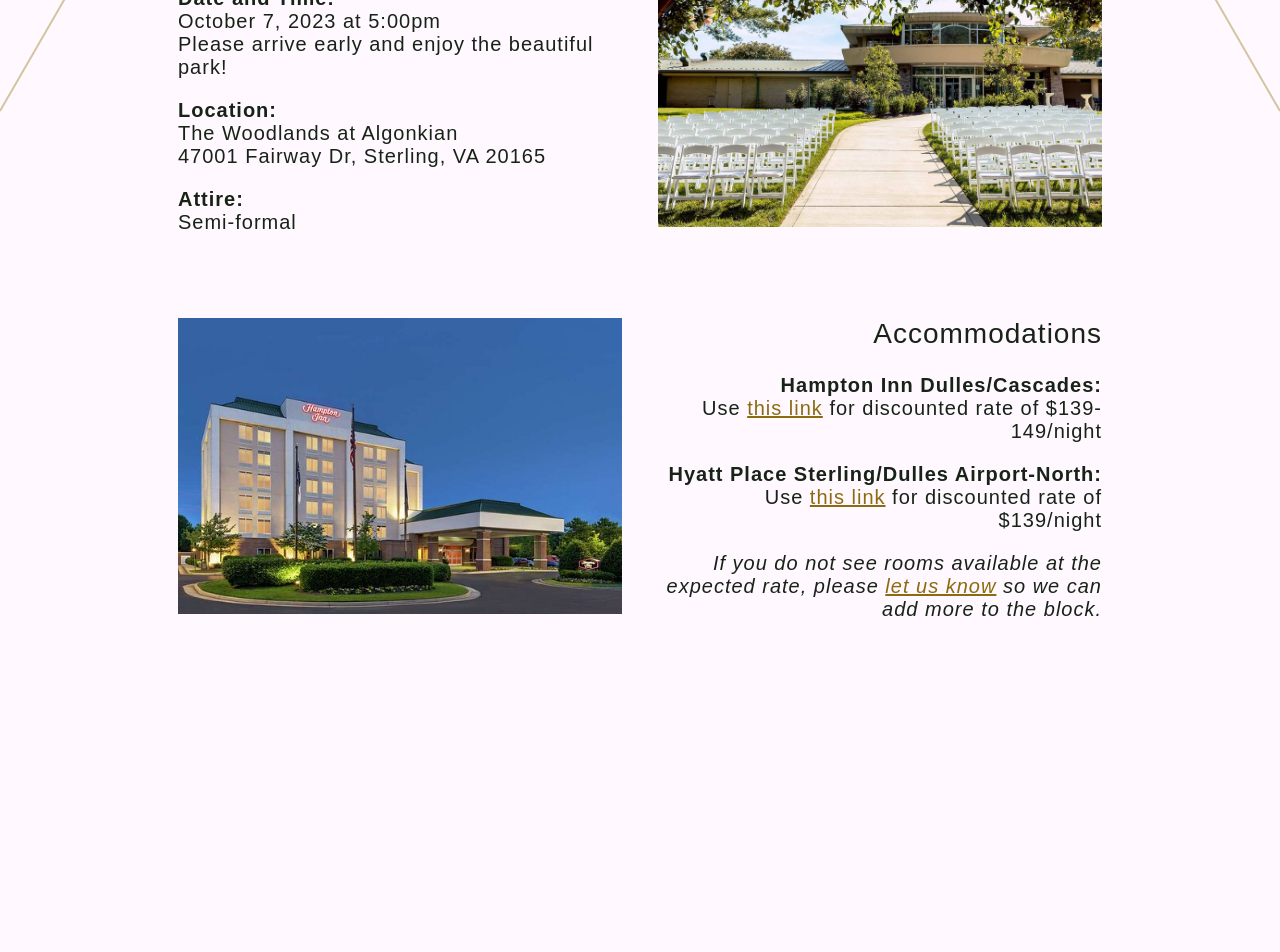
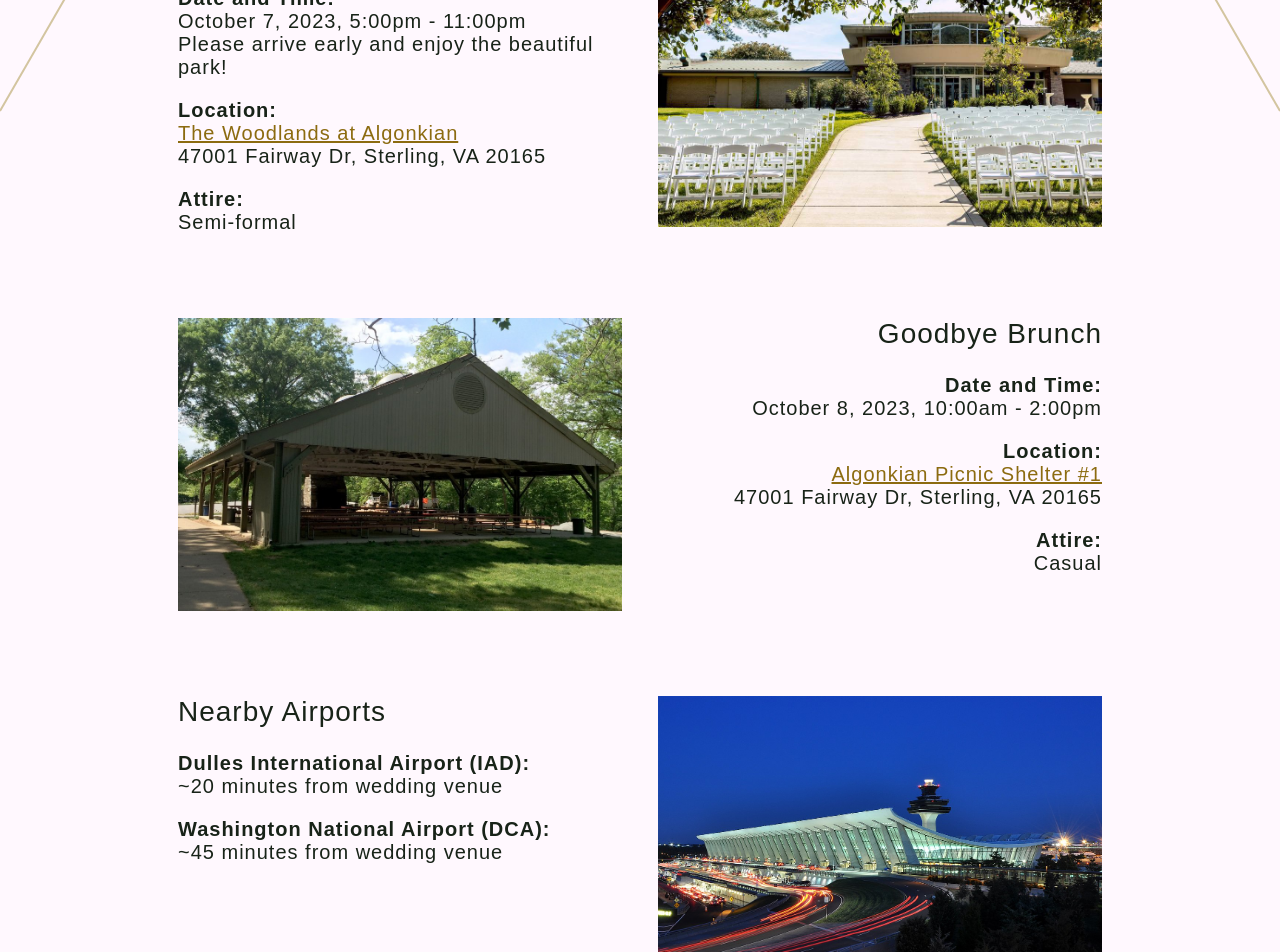
Before and after one commit to HannahStahl/wedding, a React (Create React App) app: page /logistics in a window 1280 px wide. Shown: the part 240-1192 px from the top of the page. Before the commit the page ends 939 px from the top, so only its background shows below. Built offline with nearby package versions, Linux system fonts and the light colour scheme; a web font is replaced by a local one.

Commit message:
Finish Logistics page

```diff
--- a/src/components/Logistics.js
+++ b/src/components/Logistics.js
@@ -7,15 +7,17 @@
       <Fade duration={2000}>
         <div className="alternating-row">
           <div className="left-align">
-            <h1 className="logistics-header">Wedding Day Details</h1>
+            <h1 className="logistics-header">Ceremony and Reception</h1>
             <p>
               <b>Date and Time:</b><br />
-              <span className="logistics-subheader">October 7, 2023 at 5:00pm</span><br />
+              <span className="logistics-subheader">October 7, 2023, 5:00pm - 11:00pm</span><br />
               Please arrive early and enjoy the beautiful park!
             </p>
             <p>
               <b>Location:</b><br />
-              <span className="logistics-subheader">The Woodlands at Algonkian</span><br />
+              <span className="logistics-subheader">
+                <a href="https://goo.gl/maps/Ti1b3rurmahmEWkw7" target="_blank" rel="noopener noreferrer">The Woodlands at Algonkian</a>
+              </span><br />
               47001 Fairway Dr, Sterling, VA 20165
             </p>
             <p>
@@ -25,6 +27,49 @@
           </div>
           <div>
             <img src="/images/woodlands.jpeg" alt="The Woodlands at Algonkian" className="logistics-img" />
+          </div>
+        </div>
+      </Fade>
+      <Fade duration={2000}>
+        <div className="alternating-row even-row">
+          <div>
+            <img src="/images/pavilion.jpeg" alt="Picnic Shelter" className="logistics-img" />
+          </div>
+          <div className="right-align">
+            <h1 className="logistics-header">Goodbye Brunch</h1>
+            <p>
+              <b>Date and Time:</b><br />
+              <span className="logistics-subheader">October 8, 2023, 10:00am - 2:00pm</span><br />
+            </p>
+            <p>
+              <b>Location:</b><br />
+              <span className="logistics-subheader">
+                <a href="https://goo.gl/maps/vVnfE1Z2h1Yz52kW6" target="_blank" rel="noopener noreferrer">Algonkian Picnic Shelter #1</a>
+              </span><br />
+              47001 Fairway Dr, Sterling, VA 20165
+            </p>
+            <p>
+              <b>Attire:</b><br />
+              <span className="logistics-subheader">Casual</span><br />
+            </p>
+          </div>
+        </div>
+      </Fade>
+      <Fade duration={2000}>
+        <div className="alternating-row odd-row">
+          <div className="left-align">
+            <h1 className="logistics-header">Nearby Airports</h1>
+            <p>
+              <b>Dulles International Airport (IAD):</b><br />
+              <span className="logistics-subheader">~20 minutes from wedding venue</span>
+            </p>
+            <p>
+              <b>Washington National Airport (DCA):</b><br />
+              <span className="logistics-subheader">~45 minutes from wedding venue</span>
+            </p>
+          </div>
+          <div>
+            <img src="/images/dulles.jpeg" alt="Dulles Airport" className="logistics-img" />
           </div>
         </div>
       </Fade>
```
Also changed, not shown: public/images/dulles.jpeg (added), public/images/pavilion.jpeg (added).
